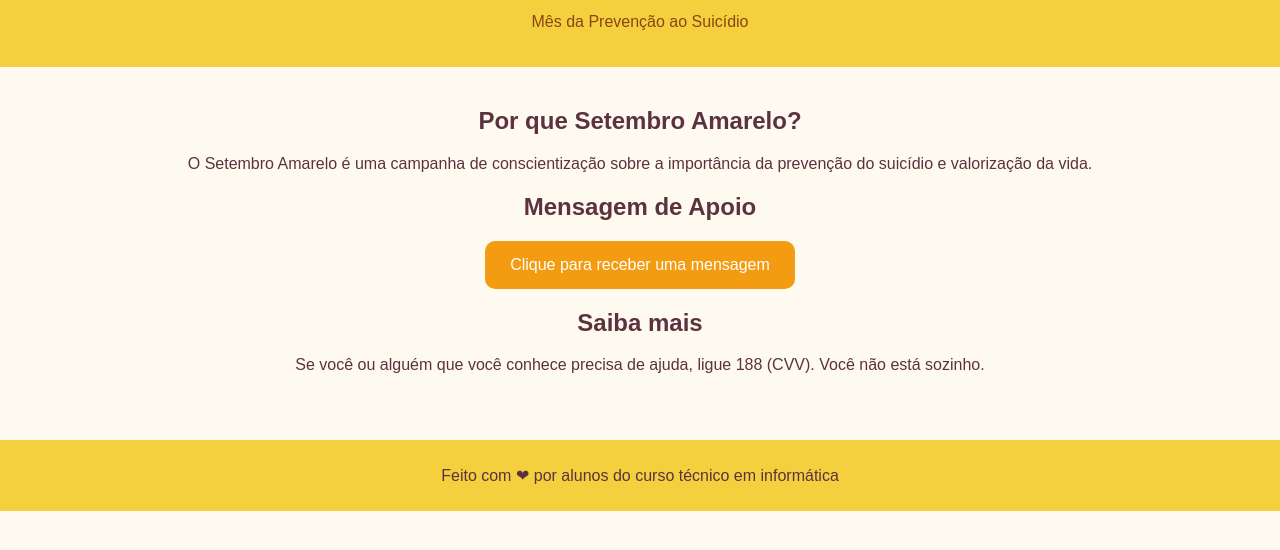
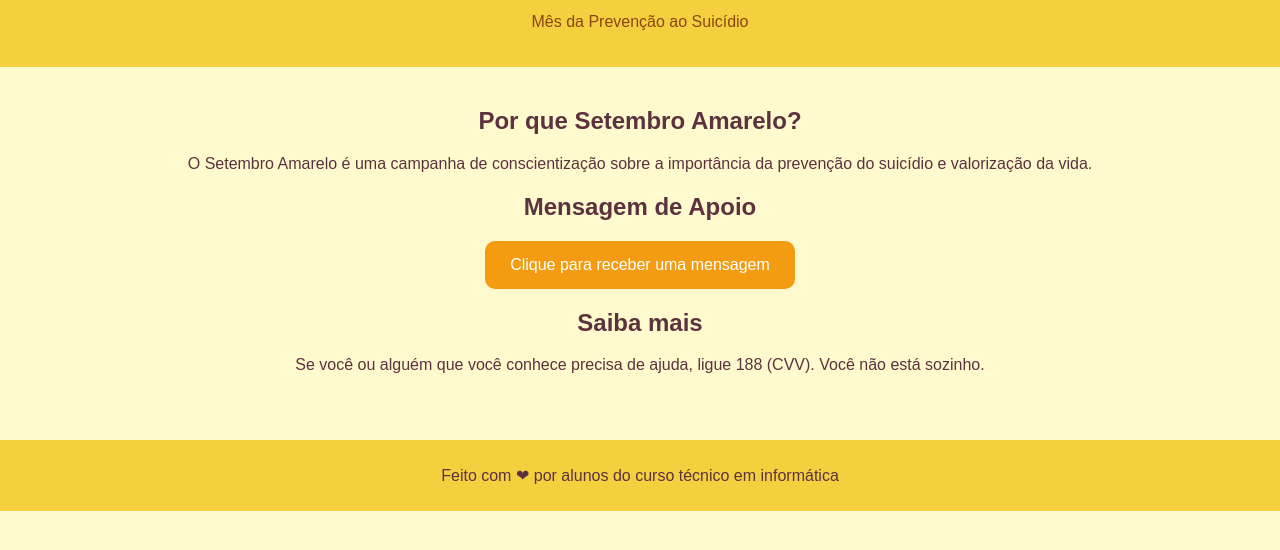
Before and after one commit to julia1205jc-hash/Setembro-Amarelo, a plain HTML site: page index.html in a window 1280 px wide. Shown: the part 68-618 px from the top of the page. Drawn offline with Linux system fonts and the light colour scheme.

Commit message:
Update Style.css

```diff
--- a/Style.css
+++ b/Style.css
@@ -2,7 +2,7 @@ body {
     font-family: Arial, sans-serif;
     margin: 0;
     padding: 0;
-    background: #FFFAF0;
+    background: #FFFACD;
     color: #5c323e;
     text-align: center;
 }
```
